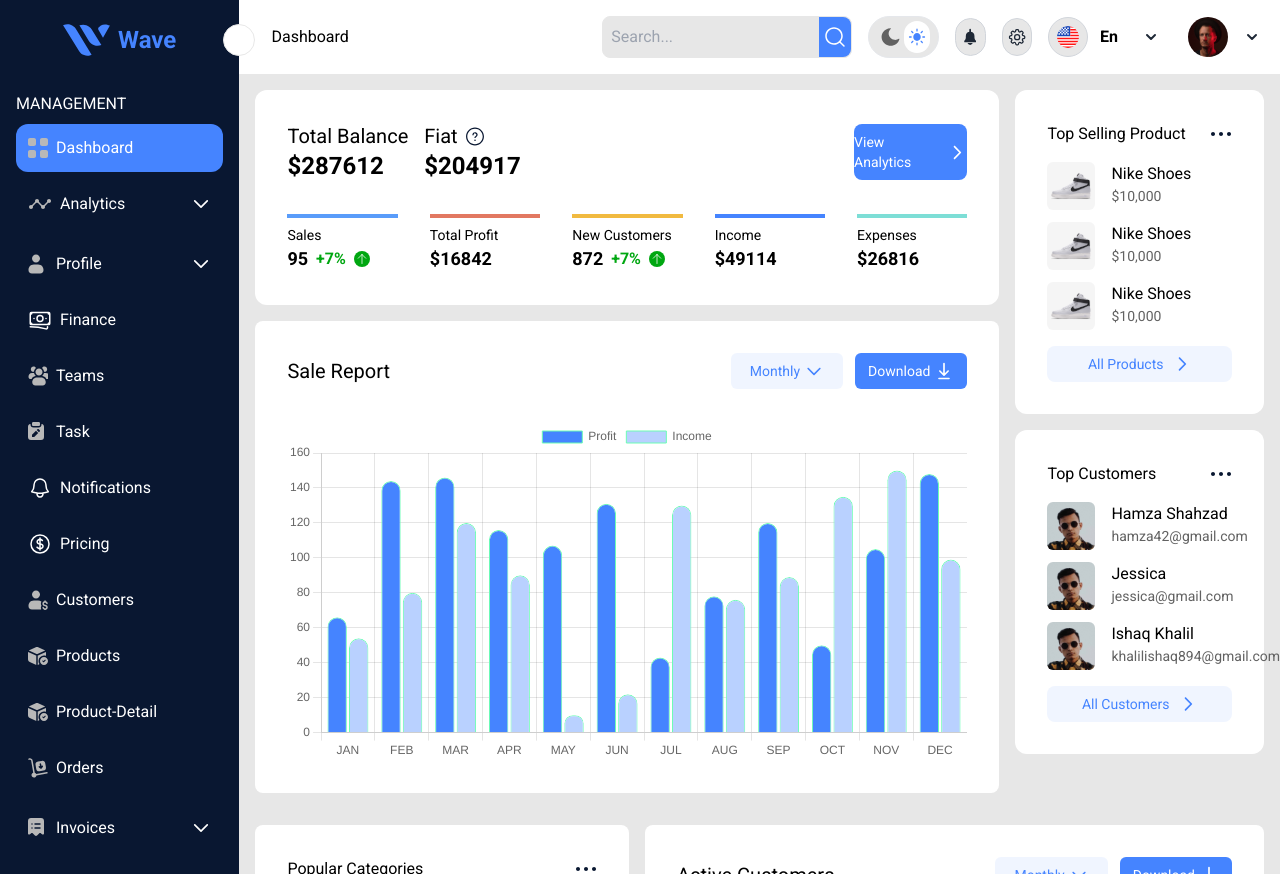
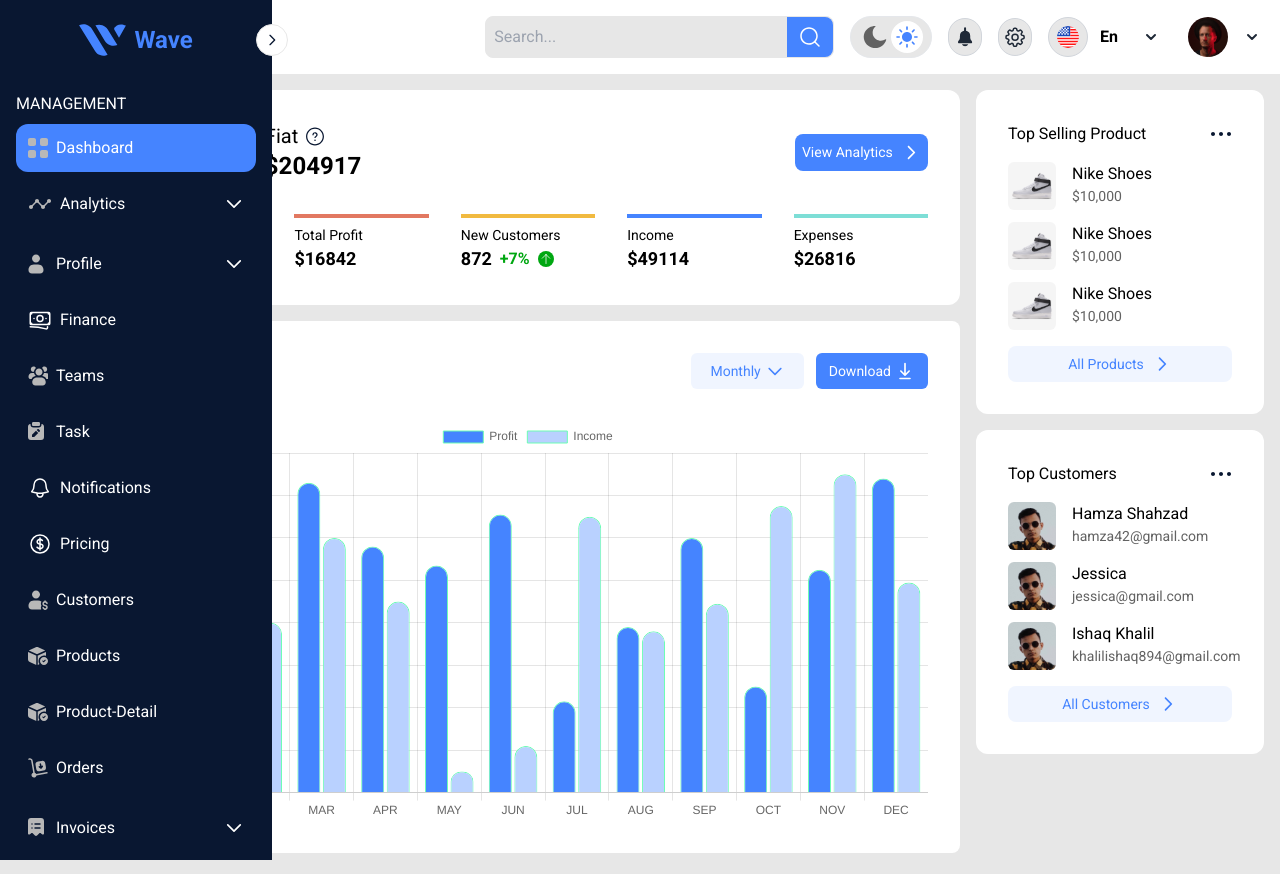
Before and after one commit to umarhameed12/wavedashboard, a Next.js app: page /dashboard in a window 1280 px wide. Built offline with nearby package versions, Linux system fonts and the light colour scheme.

Commit message:
update the sidebar

```diff
--- /dev/null
+++ b/app/context/sidebar-context.tsx
@@ -0,0 +1,42 @@
+"use client";
+import React, { createContext, useState, useContext, ReactNode } from "react";
+
+interface SidebarContextProps {
+  isCollapsed: boolean;
+  toggleSidebar: () => void;
+  setIsCollapsed: React.Dispatch<React.SetStateAction<boolean>>;
+}
+
+const SidebarContext = createContext<SidebarContextProps | undefined>(
+  undefined
+);
+
+export const useSidebar = (): SidebarContextProps => {
+  const context = useContext(SidebarContext);
+  if (!context) {
+    throw new Error("useSidebar must be used within a SidebarProvider");
+  }
+  return context;
+};
+
+interface SidebarProviderProps {
+  children: ReactNode;
+}
+
+export const SidebarProvider: React.FC<SidebarProviderProps> = ({
+  children,
+}) => {
+  const [isCollapsed, setIsCollapsed] = useState<boolean>(false);
+
+  const toggleSidebar = () => {
+    setIsCollapsed((prevState) => !prevState);
+  };
+
+  return (
+    <SidebarContext.Provider
+      value={{ isCollapsed, toggleSidebar, setIsCollapsed }}
+    >
+      {children}
+    </SidebarContext.Provider>
+  );
+};
--- a/app/dashboard/layout.tsx
+++ b/app/dashboard/layout.tsx
@@ -1,19 +1,44 @@
+"use client";
 import Header from "@/components/header/header";
 import Sidebar from "@/components/sidebar/sidebar";
-export default async function DashboardLayout({
+import { SidebarProvider, useSidebar } from "../context/sidebar-context";
+const DashboardLayoutContent: React.FC<{ children: React.ReactNode }> = ({
+  children,
+}: {
+  children: React.ReactNode;
+}) => {
+  const { isCollapsed } = useSidebar();
+  return (
+    <div className="w-full lg:min-h-screen flex">
+      <div
+        className={` ${
+          isCollapsed ? "" : "fixed top-0 bottom-0 left-0 z-10"
+        }`}
+      >
+        <Sidebar />
+      </div>
+      <div className={`bg-100 dark:bg-dark200  ${isCollapsed ? "lg:w-[83%]" : "w-full"}`}>
+        <Header />
+        <div
+          className={`overflow-y-scroll no-scrollbar max-h-screen ${
+            isCollapsed ? "" : "lg:pl-20"
+          }`}
+        >
+          {children}
+        </div>
+      </div>
+    </div>
+  );
+};
+
+export default function DashboardLayout({
   children,
 }: {
   children: React.ReactNode;
 }) {
   return (
-    <div className="w-full  lg:min-h-screen flex">
-      <Sidebar />
-      <div className="w-full bg-100 dark:bg-dark200">
-        <Header />
-        <div className="max-h-screen  overflow-y-scroll no-scrollbar ">
-          {children}
-        </div>
-      </div>
-    </div>
+    <SidebarProvider>
+      <DashboardLayoutContent>{children}</DashboardLayoutContent>
+    </SidebarProvider>
   );
 }
--- a/components/header/header.tsx
+++ b/components/header/header.tsx
@@ -18,11 +18,16 @@ export default function Header() {
   const [isOpen, setIsOpen] = useState(false);
 
   const { theme } = useTheme();
+  const { isCollapsed } = useSidebar();
 
   return (
     <>
-      <div className="w-full hidden lg:flex items-center bg-white dark:bg-dark  px-4 py-4 md:justify-between  z-30">
-        <p className="ml-4 w-4/12 hidden lg:block">Dashboard</p>
+      <div
+        className={`w-full hidden lg:flex items-center bg-white dark:bg-dark  px-4 py-4 md:justify-between ${
+          isCollapsed ? "pl-0" : "lg:pl-24"
+        }`}
+      >
+        <p className="ml-4 hidden lg:block">Dashboard</p>
 
         <div className="lg:flex items-center w-8/12 space-x-4 xs:hidden xs:justify-around relative inline-block">
           <HeaderSearch />
@@ -167,6 +172,7 @@ const SidebarMobile = ({
 import Image from "next/image";
 import Moon from "@/assets/header/moon.svg";
 import Sun from "@/assets/header/sun.svg";
+import { useSidebar } from "@/app/context/sidebar-context";
 
 function DarkModeMobile() {
   const [mounted, setMounted] = useState<boolean>(false);
--- a/components/sidebar/sidebar-item.tsx
+++ b/components/sidebar/sidebar-item.tsx
@@ -24,6 +24,7 @@ import Gallery from "@/assets/sidebar-icons/gallery.svg";
 import Charts from "@/assets/sidebar-icons/charts.svg";
 import { usePathname } from "next/navigation";
 import Academy from "@/assets/academy/icon.svg";
+import { useSidebar } from "@/app/context/sidebar-context";
 interface SidebarItemProps {
   isOpen: boolean;
 }
@@ -36,6 +37,7 @@ const SidebarItem: React.FC<SidebarItemProps> = ({ isOpen }) => {
   const [toggleError, setToggleError] = useState<boolean>(false);
   const [toggleHelp, setToggleHelp] = useState<boolean>(false);
   const [toggleIcon, setToggleIcon] = useState<boolean>(false);
+  const { isCollapsed } = useSidebar();
 
   const pathname = usePathname();
   const segments = pathname.split("/");
@@ -165,7 +167,11 @@ const SidebarItem: React.FC<SidebarItemProps> = ({ isOpen }) => {
 
   return (
     <div className=" z-50">
-      <h1 className="text-base font-medium uppercase my-2 text-white">
+      <h1
+        className={`text-base font-medium uppercase my-2 text-white ${
+          isOpen || isCollapsed ? "" : "hidden"
+        }`}
+      >
         Management
       </h1>
       {/* Dashboard */}
@@ -1317,7 +1323,13 @@ const SidebarItem: React.FC<SidebarItemProps> = ({ isOpen }) => {
         </div>
       </Link>
 
-      <h1 className="text-base font-medium uppercase my-2 text-white">pages</h1>
+      <h1
+        className={`text-base font-medium uppercase my-2 text-white ${
+          isOpen || isCollapsed ? "" : "hidden"
+        }`}
+      >
+        pages
+      </h1>
 
       {/* Auth */}
       <div
@@ -1726,7 +1738,11 @@ const SidebarItem: React.FC<SidebarItemProps> = ({ isOpen }) => {
           </div>
         </div>
       </Link>
-      <h1 className="text-base font-medium   uppercase my-2 text-white">
+      <h1
+        className={`text-base font-medium uppercase my-2 text-white ${
+          isOpen || isCollapsed ? "" : "hidden"
+        }`}
+      >
         compoenents
       </h1>
 
--- a/components/sidebar/sidebar.tsx
+++ b/components/sidebar/sidebar.tsx
@@ -8,15 +8,19 @@ import RightDark from "@/assets/header/chevron-right-dark.svg";
 import LeftDark from "@/assets/header/chevron-left-dark.svg";
 import LeftLight from "@/assets/header/chevron-left-light.svg";
 import { useTheme } from "next-themes";
+import { useSidebar } from "@/app/context/sidebar-context";
 
 export default function Sidebar() {
   const { theme } = useTheme();
-  const [isOpen, setIsOpen] = useState(true);
+  const { isCollapsed, setIsCollapsed } = useSidebar();
+  const [isOpen, setIsOpen] = useState(false);
   const [hasData, setHasData] = useState(false);
-  const isOpenHandler = () => {
-    if (isOpen === true) return setIsOpen(false);
-    else setIsOpen(true);
+
+  const toggleCollapse = () => {
+    setIsCollapsed(!isCollapsed);
+    setIsOpen(!isCollapsed);
   };
+
   useEffect(() => {
     if (typeof window !== "undefined") {
       setHasData(true);
@@ -26,15 +30,17 @@ export default function Sidebar() {
     <>
       {hasData && (
         <div
+          onMouseEnter={() => !isCollapsed && setIsOpen(true)}
+          onMouseLeave={() => !isCollapsed && setIsOpen(false)}
           className={`${
-            isOpen ? "w-[18rem]" : "w-[5rem]"
-          } bg-primary dark:bg-dark text-white p-4 sticky top-0 lg:block xs:hidden transition-all duration-150`}
+            isOpen || isCollapsed ? "w-[17rem]" : "w-[5rem]"
+          } bg-primary dark:bg-dark text-white p-4 sticky top-0 lg:block xs:hidden transition-all duration-300`}
         >
           <div
-            onClick={isOpenHandler}
+            onClick={toggleCollapse}
             className="cursor-pointer absolute w-8 h-8 rounded-full border border-200 dark:border-darkborder flex items-center justify-center top-6 -right-4 z-10 bg-white dark:bg-dark"
           >
-            {isOpen ? (
+            {isCollapsed ? (
               <Image
                 src={
                   theme == "dark"
@@ -58,10 +64,12 @@ export default function Sidebar() {
           </div>
           <div
             className={`${
-              isOpen === false ? "justify-center px-2" : "justify-start  px-10"
+              isCollapsed === false
+                ? "justify-center px-2"
+                : "justify-start  px-10"
             }"w-full flex jus items-center py-2 mb-5 relative"`}
           >
-            <FullLogo isOpen={isOpen} />
+            <FullLogo isOpen={isCollapsed || isOpen} />
           </div>
           <div className="space-y-3">
             {/* <h1
@@ -72,7 +80,7 @@ export default function Sidebar() {
               Management
             </h1> */}
             <div className="max-h-[95vh] overflow-y-scroll no-scrollbar ">
-              <SidebarItem isOpen={isOpen} />
+              <SidebarItem isOpen={isCollapsed || isOpen} />
             </div>
           </div>
         </div>
--- a/modules/dashboard/dashboard.tsx
+++ b/modules/dashboard/dashboard.tsx
@@ -15,6 +15,7 @@ import ChartHeading from "@/components/dashboard/chart-heading";
 import SalesReportGraph from "@/components/dashboard/sales-report-graph";
 import ActiveCustomersChart from "@/components/dashboard/active-customers-chart";
 import PopularCategoriesChart from "@/components/dashboard/popular-categories-chart";
+import { useSidebar } from "@/app/context/sidebar-context";
 
 export default function Dashboard() {
   const [hasData, setHasData] = useState(false);
@@ -37,6 +38,7 @@ export default function Dashboard() {
     { country: "mx", value: 127318112 }, // mexico
   ];
 
+  const { isCollapsed } = useSidebar();
   return (
     <>
       {hasData && (
@@ -59,7 +61,11 @@ export default function Dashboard() {
               <Heading heading="Popular Categories" />
               <PopularCategoriesChart />
             </div>
-            <div className=" bg-white dark:bg-dark rounded-lg sm:p-8 xs:p-4 mt-8 xl:w-2/3 xs:w-full">
+            <div
+              className={`bg-white dark:bg-dark rounded-lg sm:p-8 xs:p-4 mt-8 ${
+                isCollapsed ? "xl:w-[59%]" : "xl:w-2/3 xs:w-full"
+              }`}
+            >
               <ChartHeading heading="Active Customers" />
               <ActiveCustomersChart />
             </div>
```
